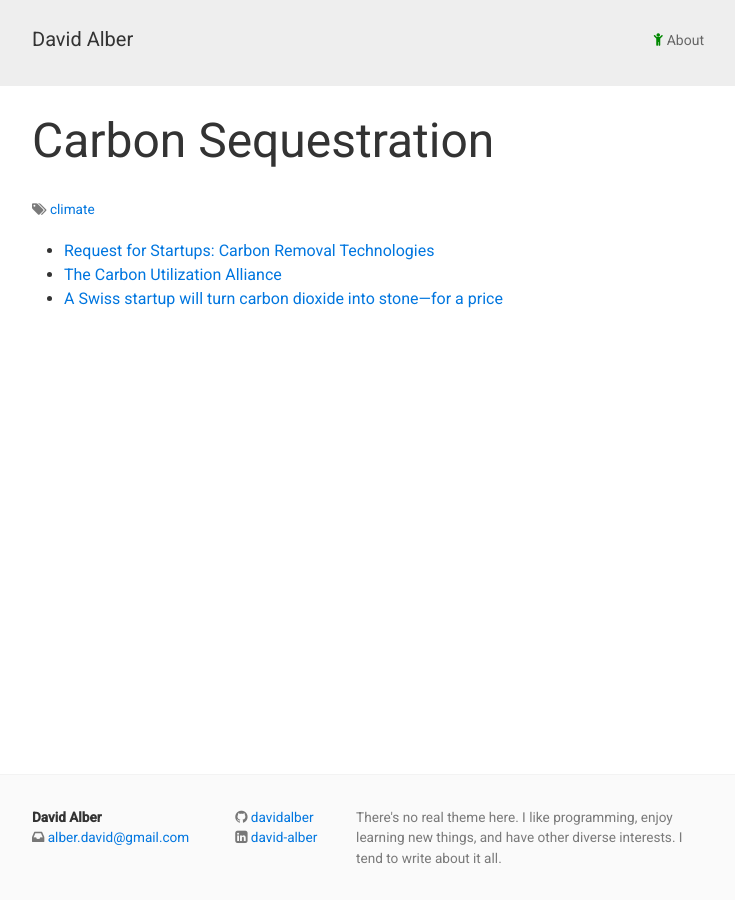
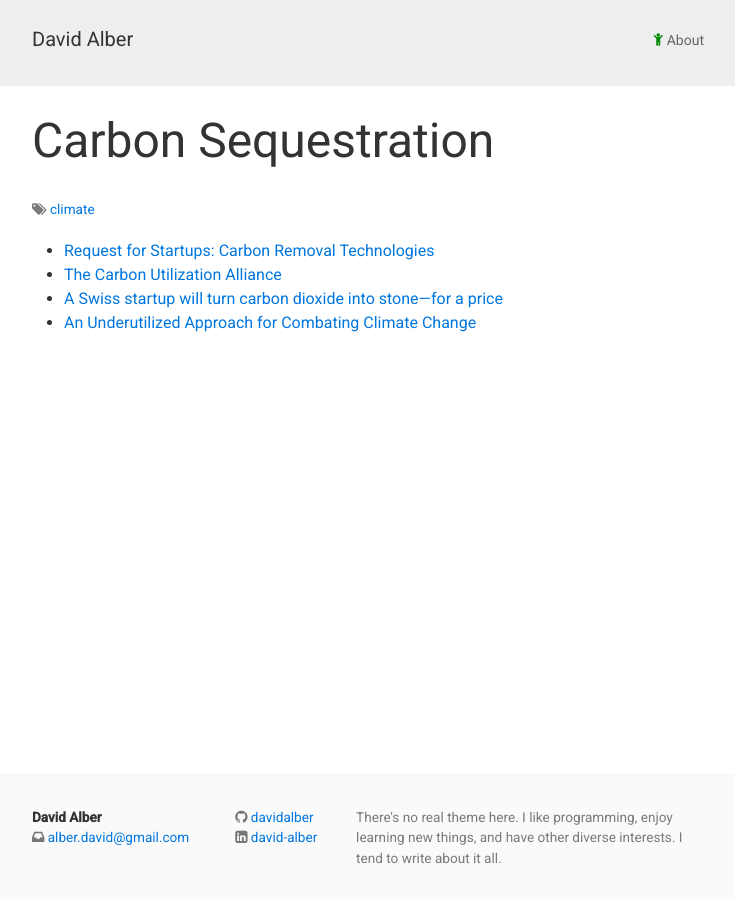
Before and after one commit to davidalber/davidalber.github.io, a Jekyll site: the page built from carbon-sequestration.md, in a window 1280 px wide. Shown: the whole page, without its empty margins (272-1007 px from the left). Built offline with Jekyll 4.4.1, drawn with Linux system fonts in a browser that asks for light colours.

Commit message:
Add link

```diff
--- a/carbon-sequestration.md
+++ b/carbon-sequestration.md
@@ -8,3 +8,4 @@ tags: [climate]
 - [Request for Startups: Carbon Removal Technologies](http://carbon.ycombinator.com/)
 - [The Carbon Utilization Alliance](https://www.cua.earth/)
 - [A Swiss startup will turn carbon dioxide into stone—for a price](https://qz.com/1416373/swiss-startup-climeworks-turns-carbon-dioxide-into-stone/)
+- [An Underutilized Approach for Combating Climate Change](https://www.forbes.com/sites/rrapier/2018/12/02/an-underutilized-approach-for-combating-climate-change/)
```
